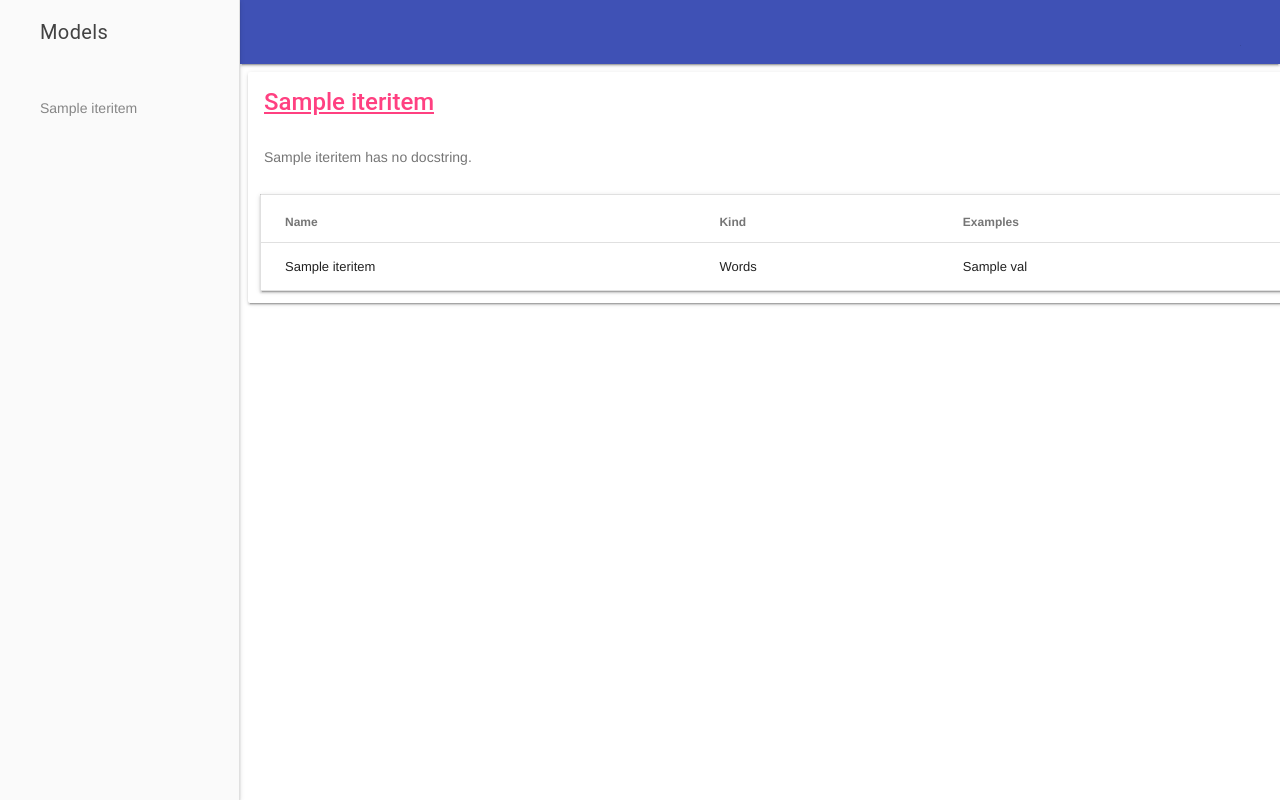
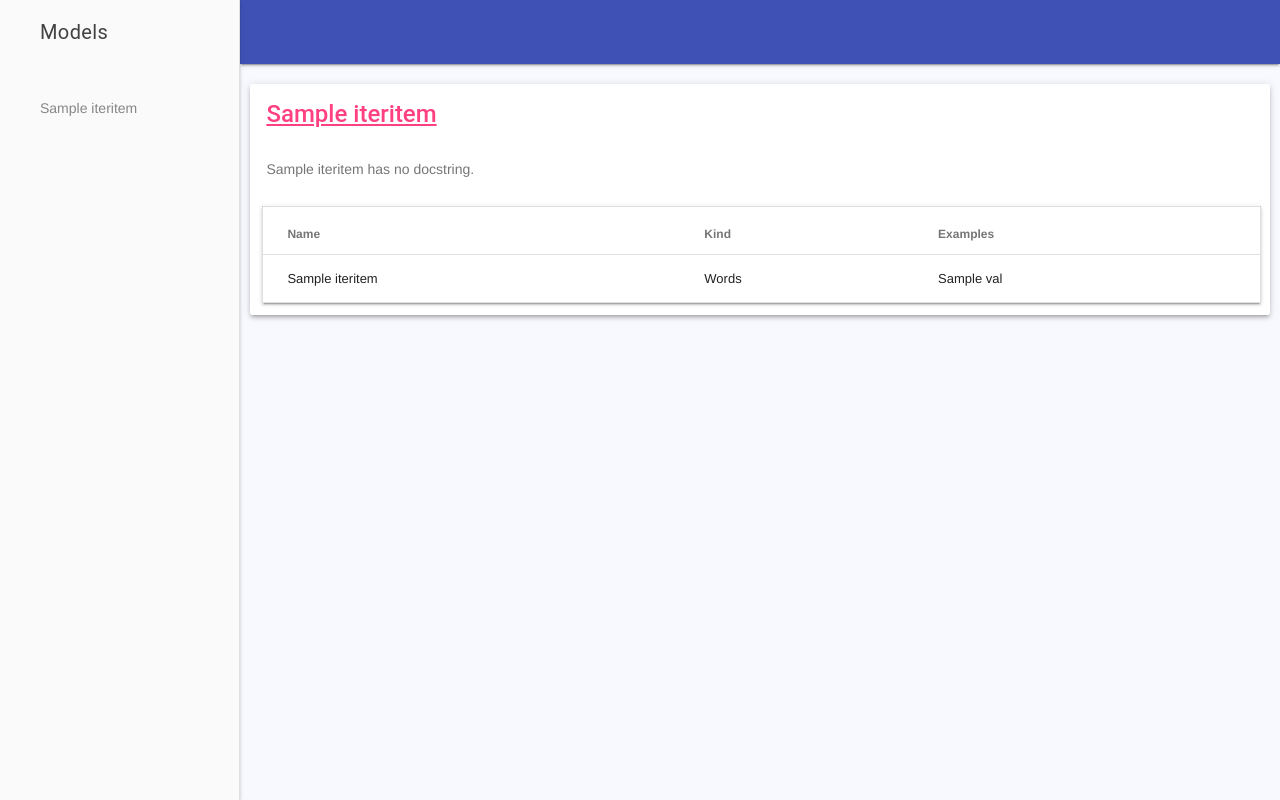
Before and after one commit to samedhi/gaend, a Python web app: template templates/documentation.html in a window 1280 px wide. Run offline with Jinja, Linux system fonts and the light colour scheme; the template is opened without the code that fills it: most values are stand-ins (such as "Sample title", 1, 10 or a date in 2020).

Commit message:
Slightly increase division between models in docs

```diff
--- a/templates/documentation.html
+++ b/templates/documentation.html
@@ -31,11 +31,12 @@
           {% endfor %}
         </nav>
       </div>
-      <main class="mdl-layout__content">
+      <main class="mdl-layout__content"
+            style="background-color: #F8F8FF">
         <div class="page-content">
           {% for model_name, model_dict in klasses.iteritems() %}
-          <div class="mdl-card mdl-shadow--2dp"
-               style="width: 100%; margin: 8px;">
+          <div class="mdl-card mdl-shadow--3dp"
+               style="width: 98%; left: 1%; margin: 20px 0; background-color: ">
             <div class="mdl-card__title">
               <h2 class="mdl-card__title-text">
                 <a href="#{{ model_name }}">{{ model_name }}</a></h2>
@@ -47,8 +48,9 @@
               {{ model_name }} has no docstring.
               {% endif %}
             </div>
+            <div style="width: 100%; padding: 12px; position: relative;">
               <table class="mdl-data-table mdl-js-data-table mdl-shadow--2dp"
-                   style="width: 100%; margin: 12px;">
+                     style="width: 98%">
                 <thead>
                   <th class="mdl-data-table__cell--non-numeric">Name</th>
                   <th class="mdl-data-table__cell--non-numeric">Kind</th>
@@ -73,6 +75,7 @@
                   {% endfor %}
               </table>
             </div>
+          </div>
           {% endfor %}
         </div>
       </main>
```
Lines whose indentation alone changed are shown as unchanged.
